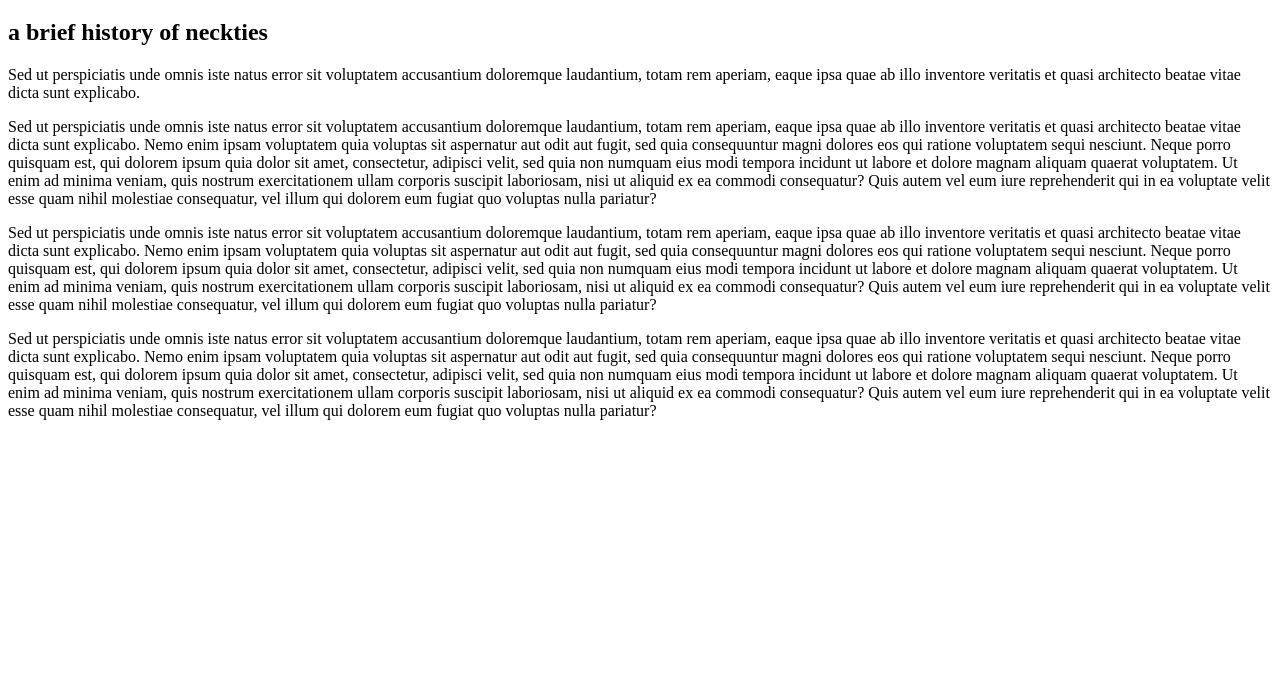
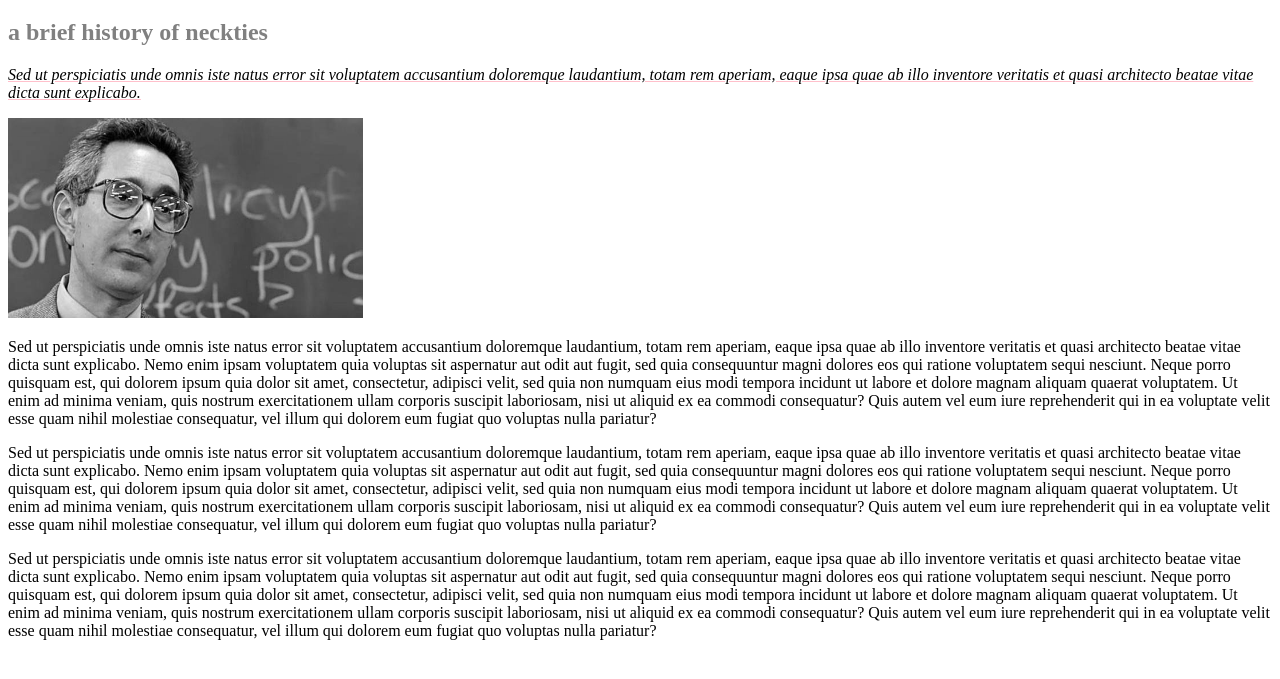
Before and after one commit to devinmounts/boring-lecture, a plain HTML site: page index.html in a window 1280 px wide. Shown: the part 61-740 px from the top of the page. Drawn offline with Linux system fonts and the light colour scheme.

Commit message:
completed all work for the day, yay

```diff
--- a/css/styles.css
+++ b/css/styles.css
@@ -1,9 +1,11 @@
 p.intro {
-  font-style: oblique;
+  font-style: italic;
+  text-decoration: underline;
+  text-decoration-color: pink;
 }
-h2.into {
-
+h2.intro {
+  color: gray;
 }
-img.into {
-
+img.intro {
+  filter: grayscale(100%);
 }
--- a/index.html
+++ b/index.html
@@ -7,11 +7,11 @@
 <body>
   <h1 class="emphasis">Lecture on how to tie a necktie</h1>
   <h2 class="intro">a brief history of neckties</h2>
-  <pclass="intro">Sed ut perspiciatis unde omnis iste natus error sit voluptatem accusantium doloremque laudantium, totam rem aperiam, eaque ipsa quae ab illo inventore veritatis et quasi architecto beatae vitae dicta sunt explicabo.</p>
+  <p class="intro">Sed ut perspiciatis unde omnis iste natus error sit voluptatem accusantium doloremque laudantium, totam rem aperiam, eaque ipsa quae ab illo inventore veritatis et quasi architecto beatae vitae dicta sunt explicabo.</p>
+  <img class="intro" height=200 src="img/boring.jpg">
   <p>Sed ut perspiciatis unde omnis iste natus error sit voluptatem accusantium doloremque laudantium, totam rem aperiam, eaque ipsa quae ab illo inventore veritatis et quasi architecto beatae vitae dicta sunt explicabo. Nemo enim ipsam voluptatem quia voluptas sit aspernatur aut odit aut fugit, sed quia consequuntur magni dolores eos qui ratione voluptatem sequi nesciunt. Neque porro quisquam est, qui dolorem ipsum quia dolor sit amet, consectetur, adipisci velit, sed quia non numquam eius modi tempora incidunt ut labore et dolore magnam aliquam quaerat voluptatem. Ut enim ad minima veniam, quis nostrum exercitationem ullam corporis suscipit laboriosam, nisi ut aliquid ex ea commodi consequatur? Quis autem vel eum iure reprehenderit qui in ea voluptate velit esse quam nihil molestiae consequatur, vel illum qui dolorem eum fugiat quo voluptas nulla pariatur?</p>
   <p>Sed ut perspiciatis unde omnis iste natus error sit voluptatem accusantium doloremque laudantium, totam rem aperiam, eaque ipsa quae ab illo inventore veritatis et quasi architecto beatae vitae dicta sunt explicabo. Nemo enim ipsam voluptatem quia voluptas sit aspernatur aut odit aut fugit, sed quia consequuntur magni dolores eos qui ratione voluptatem sequi nesciunt. Neque porro quisquam est, qui dolorem ipsum quia dolor sit amet, consectetur, adipisci velit, sed quia non numquam eius modi tempora incidunt ut labore et dolore magnam aliquam quaerat voluptatem. Ut enim ad minima veniam, quis nostrum exercitationem ullam corporis suscipit laboriosam, nisi ut aliquid ex ea commodi consequatur? Quis autem vel eum iure reprehenderit qui in ea voluptate velit esse quam nihil molestiae consequatur, vel illum qui dolorem eum fugiat quo voluptas nulla pariatur?</p>
   <p>Sed ut perspiciatis unde omnis iste natus error sit voluptatem accusantium doloremque laudantium, totam rem aperiam, eaque ipsa quae ab illo inventore veritatis et quasi architecto beatae vitae dicta sunt explicabo. Nemo enim ipsam voluptatem quia voluptas sit aspernatur aut odit aut fugit, sed quia consequuntur magni dolores eos qui ratione voluptatem sequi nesciunt. Neque porro quisquam est, qui dolorem ipsum quia dolor sit amet, consectetur, adipisci velit, sed quia non numquam eius modi tempora incidunt ut labore et dolore magnam aliquam quaerat voluptatem. Ut enim ad minima veniam, quis nostrum exercitationem ullam corporis suscipit laboriosam, nisi ut aliquid ex ea commodi consequatur? Quis autem vel eum iure reprehenderit qui in ea voluptate velit esse quam nihil molestiae consequatur, vel illum qui dolorem eum fugiat quo voluptas nulla pariatur?</p>
   <h3 class="flashy"></h3>
-  <img class="intro" src="">
 </body>
 </html>
```
